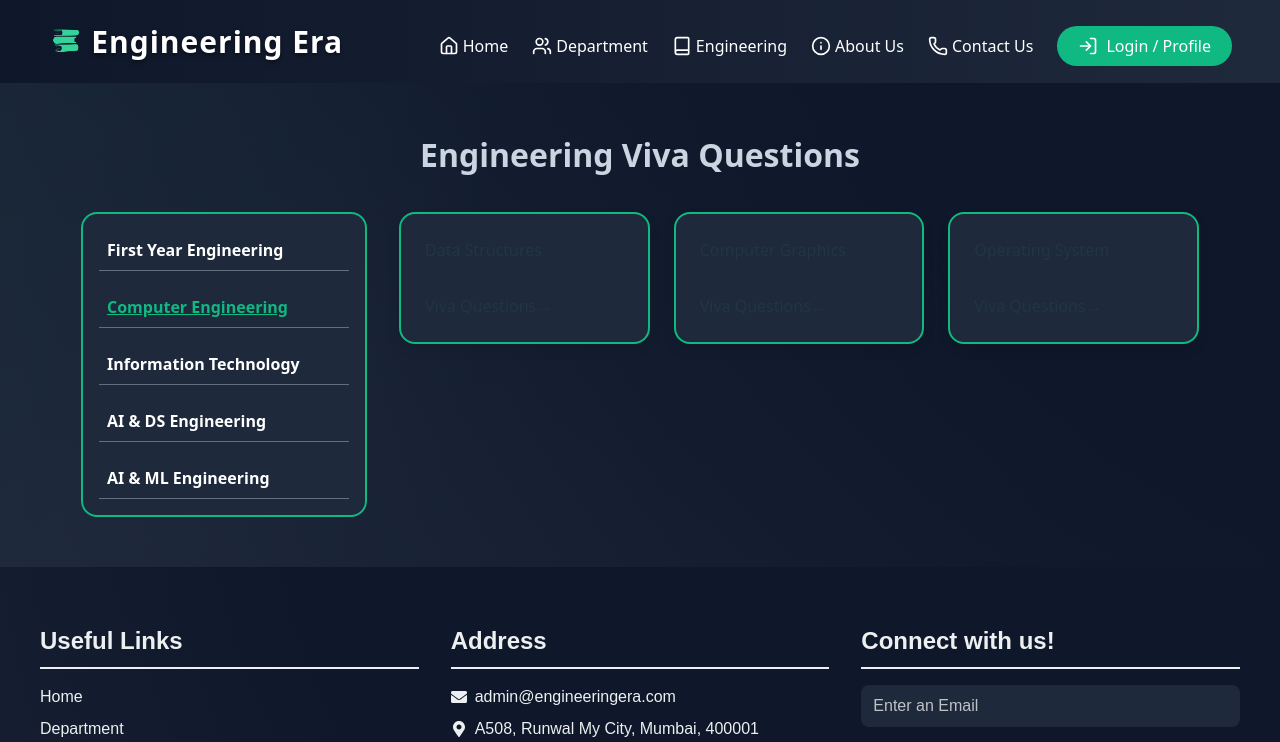
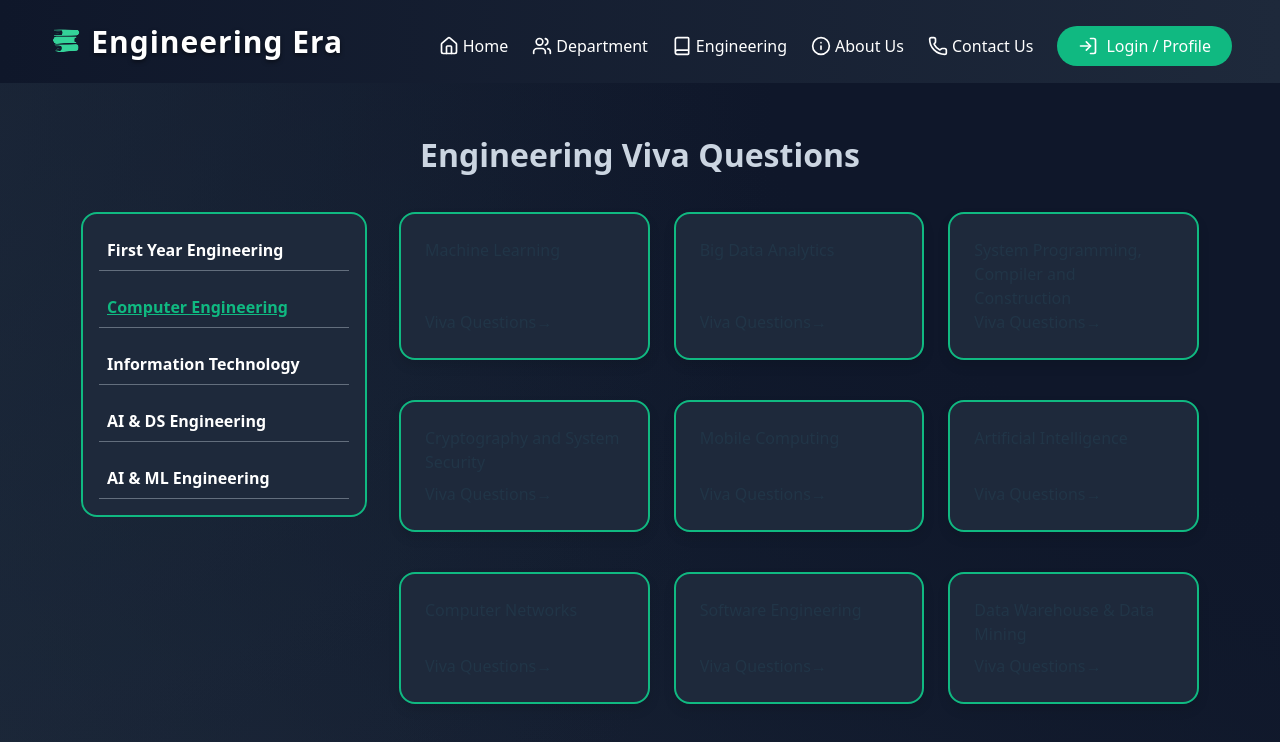
Before and after one commit to omkar2816/engineering-era, a React (Vite) app: page /viva-questions in a window 1280 px wide. Shown: the top 742 px of the page. Built offline with nearby package versions, Linux system fonts and the light colour scheme.

Commit message:
vivaQuestions.jsx is dynamic now

```diff
--- a/src/pages/vivaQuestions.jsx
+++ b/src/pages/vivaQuestions.jsx
@@ -1,7 +1,8 @@
-import { useState } from "react";
+import { useState, useEffect } from "react";
 import { motion } from "framer-motion";
 import "../styles/vivaQuestions.css";
 import Footer from "../components/footer";
+import syllabusData from "../data/engineering_syllabus.json"; // <-- Import syllabus JSON
 
 const branches = [
   "First Year Engineering",
@@ -11,16 +12,20 @@ const branches = [
   "AI & ML Engineering",
 ];
 
-const vivaSubjects = {
-  "First Year Engineering": ["Basic Electrical Engineering", "Engineering Mechanics"],
-  "Computer Engineering": ["Data Structures", "Computer Graphics", "Operating System"],
-  "Information Technology": ["Database Management System", "Software Engineering"],
-  "AI & DS Engineering": ["Artificial Intelligence", "Machine Learning"],
-  "AI & ML Engineering": ["Big Data Analytics", "Deep Learning"],
-};
-
 export default function VivaQuestionsGrid() {
   const [selectedBranch, setSelectedBranch] = useState("Computer Engineering");
+  const [subjects, setSubjects] = useState([]);
+
+  useEffect(() => {
+    // Find subjects dynamically from the syllabusData
+    const branchInfo = syllabusData.find(b => b.branch === selectedBranch);
+    if (branchInfo) {
+      const subjectNames = branchInfo.subjects.map(subject => subject.subjectName);
+      setSubjects(subjectNames);
+    } else {
+      setSubjects([]);
+    }
+  }, [selectedBranch]);
 
   return (
     <div className="viva-container">
@@ -42,7 +47,7 @@ export default function VivaQuestionsGrid() {
 
         {/* Right Viva Subjects */}
         <div className="viva-grid">
-          {(vivaSubjects[selectedBranch] || []).map((subject, index) => (
+          {subjects.map((subject, index) => (
             <motion.div
               key={index}
               whileHover={{ scale: 1.05 }}
--- a/src/styles/vivaQuestions.css
+++ b/src/styles/vivaQuestions.css
@@ -90,6 +90,7 @@
     justify-content: space-between;
     min-height: 80px;
     transition: transform 0.3s ease, box-shadow 0.3s ease;
+    margin-bottom: 1rem;
   }
 
   .viva-card:hover {
```
